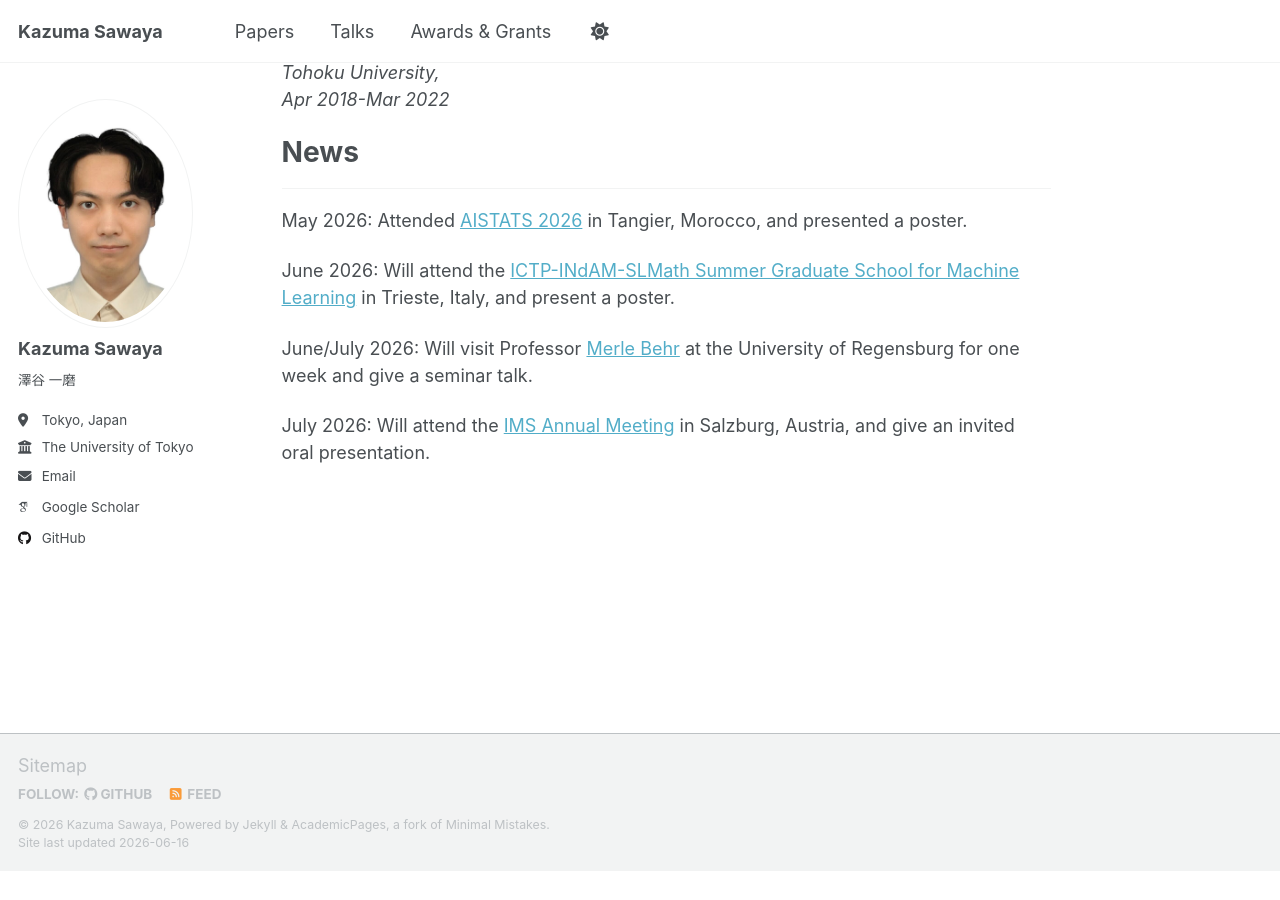
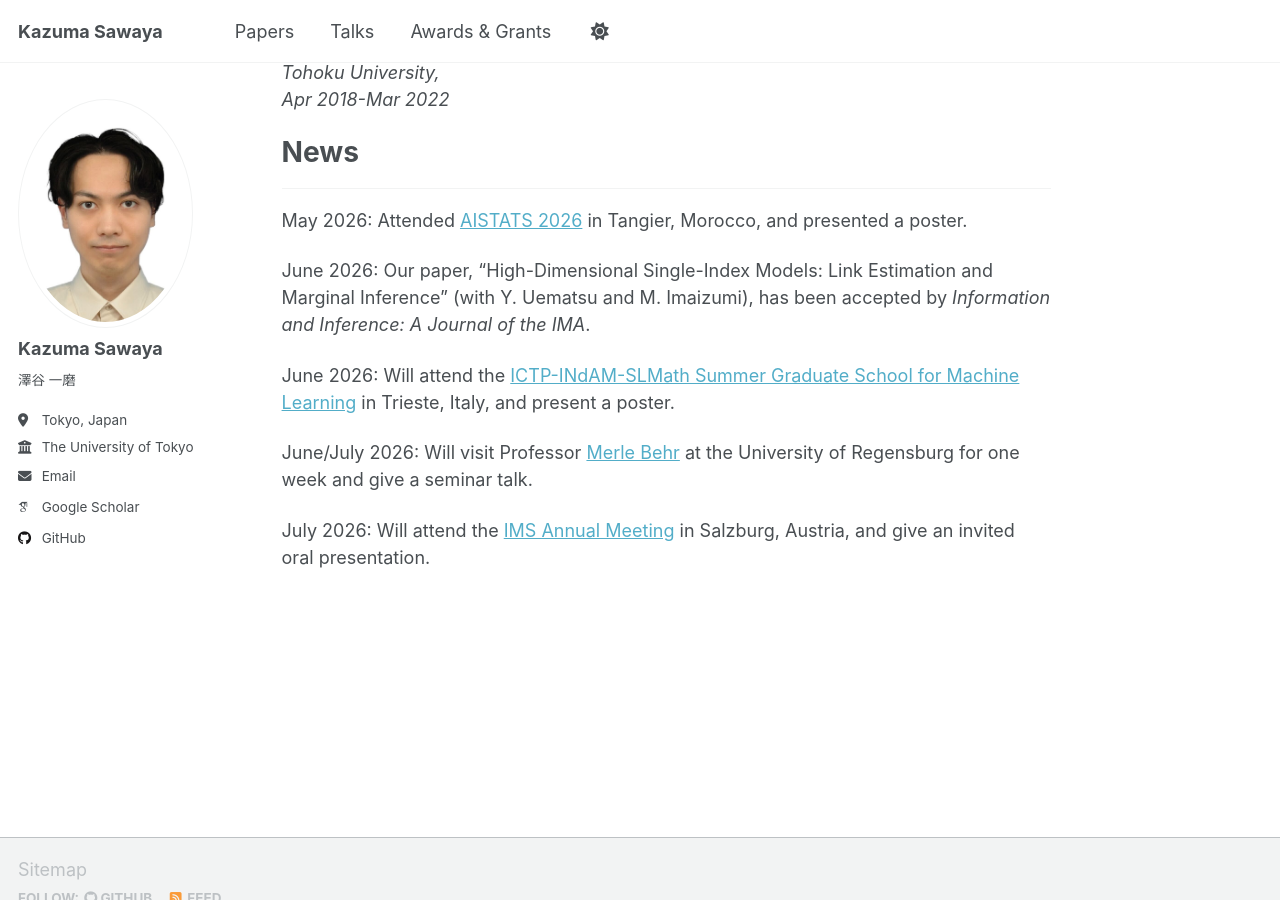
Before and after one commit to sawaya-ka/sawaya-ka.github.io, a Jekyll site: the page built from _pages/about.md, in a window 1280 px wide and 900 px high, scrolled down 747 px. Built offline with Jekyll 4.4.1, drawn with Linux system fonts in a browser that asks for light colours; some web fonts are replaced; a script that is not in the unit is left out; before the commit the page ends 1618 px from its top, so only the background shows below that.

Commit message:
Update about.md

```diff
--- a/_pages/about.md
+++ b/_pages/about.md
@@ -39,6 +39,8 @@ Apr 2018-Mar 2022*
 ---
 May 2026: Attended [AISTATS 2026](https://virtual.aistats.org/) in Tangier, Morocco, and presented a poster.
 
+June 2026: Our paper, "High-Dimensional Single-Index Models: Link Estimation and Marginal Inference" (with Y. Uematsu and M. Imaizumi), has been accepted by *Information and Inference: A Journal of the IMA*.
+
 June 2026: Will attend the [ICTP-INdAM-SLMath Summer Graduate School for Machine Learning](https://indico.ictp.it/event/11148) in Trieste, Italy, and present a poster.
 
 June/July 2026: Will visit Professor [Merle Behr](https://merlebehr.org/) at the University of Regensburg for one week and give a seminar talk.
```
